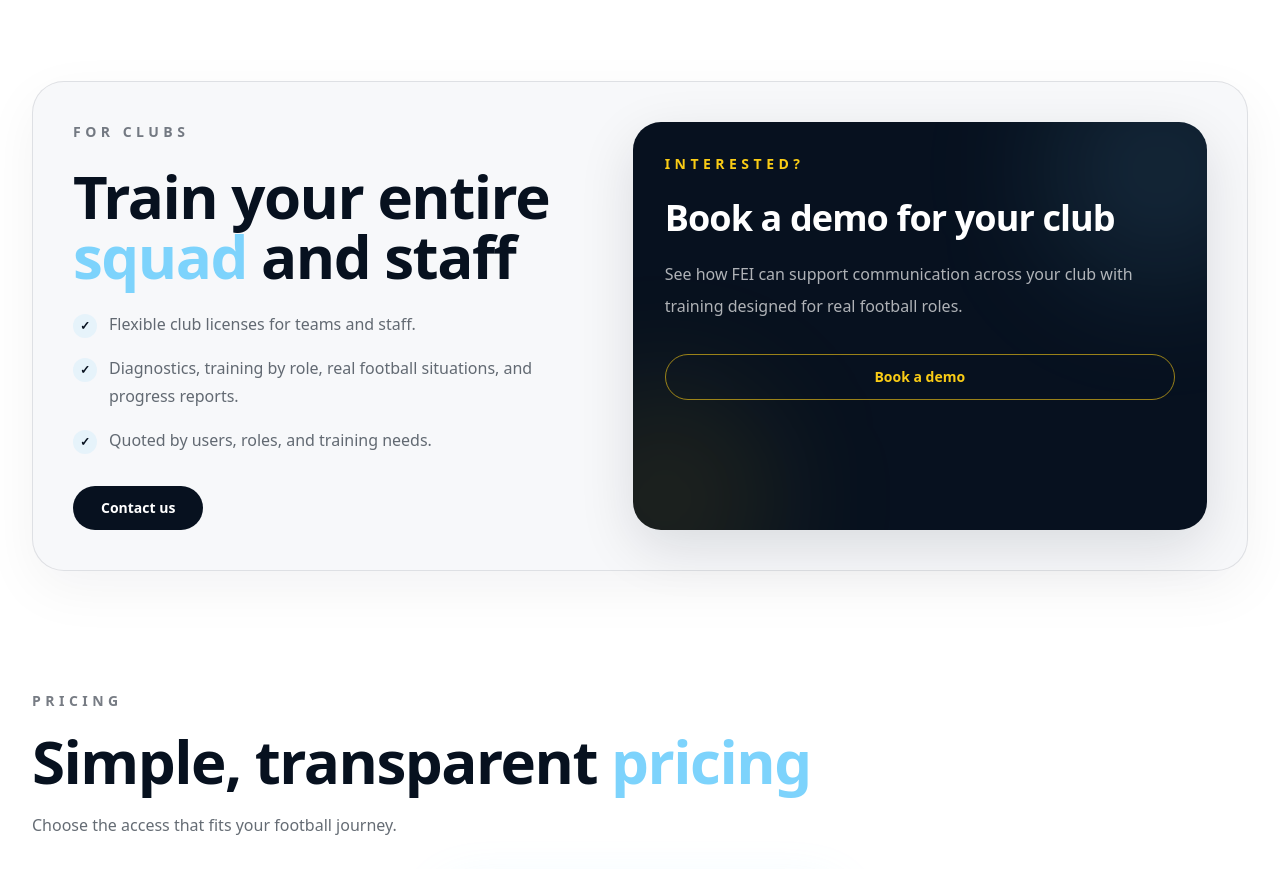
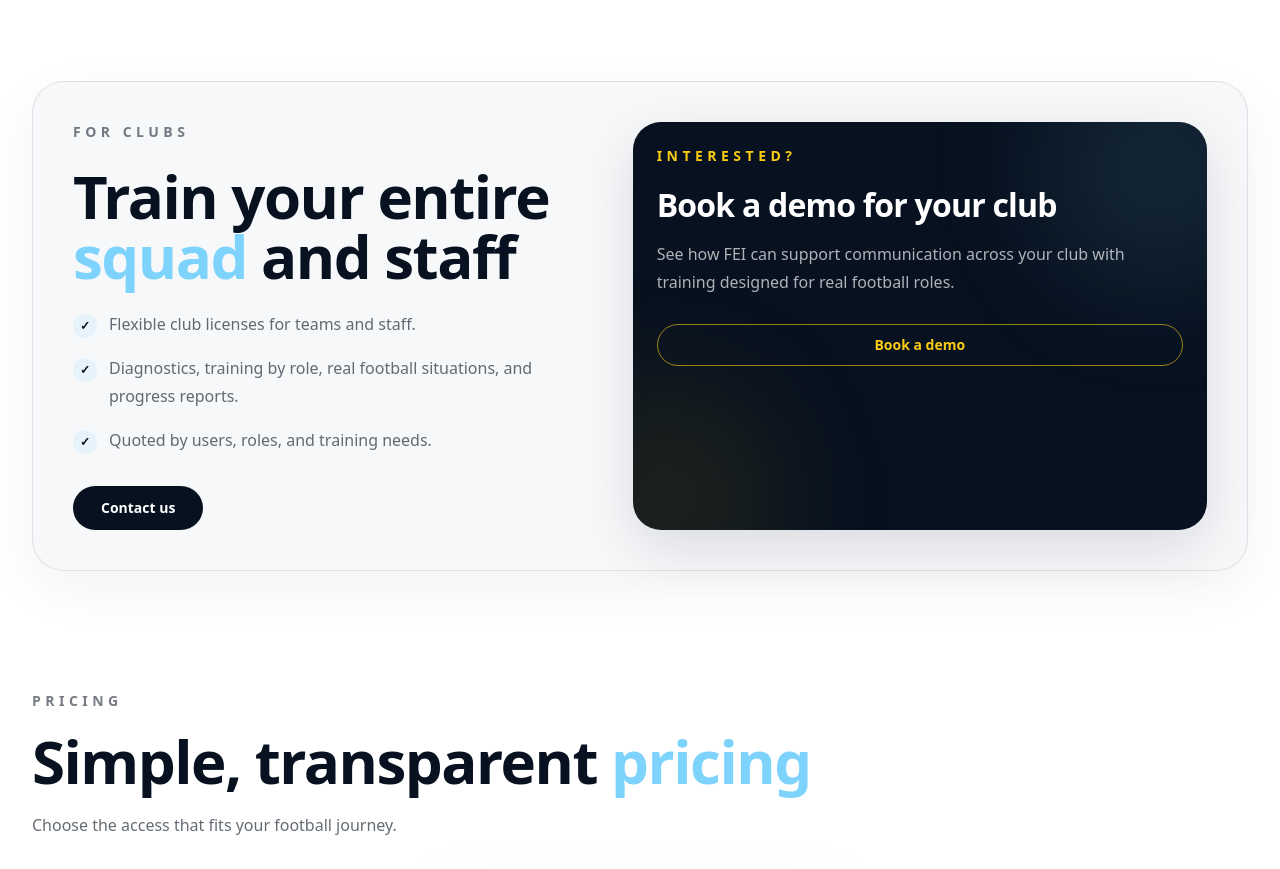
Before and after one commit to feifootball/fei-platform, a Next.js app: page / in a window 1280 px wide. Shown: the part 1980-2849 px from the top of the page. Built offline with nearby package versions, Linux system fonts and the light colour scheme.

Commit message:
Compact for clubs demo card

```diff
--- a/app/page.tsx
+++ b/app/page.tsx
@@ -552,7 +552,7 @@ export default function Home() {
                 </a>
               </div>
 
-              <div className="relative overflow-hidden rounded-[1.75rem] bg-fei-bg p-6 text-white shadow-[0_18px_55px_rgba(7,17,31,0.12)] sm:p-8">
+              <div className="relative overflow-hidden rounded-[1.75rem] bg-fei-bg p-5 text-white shadow-[0_18px_55px_rgba(7,17,31,0.12)] sm:p-6">
                 <div className="pointer-events-none absolute -right-16 -top-16 h-56 w-56 rounded-full bg-fei-sky/12 blur-3xl" />
                 <div className="pointer-events-none absolute -bottom-20 -left-20 h-56 w-56 rounded-full bg-fei-yellow/10 blur-3xl" />
 
@@ -561,11 +561,11 @@ export default function Home() {
                     {lang === "en" ? "INTERESTED?" : "¿TE INTERESA?"}
                   </p>
 
-                  <h3 className="mt-6 text-3xl font-black tracking-tight text-white sm:text-4xl">
+                  <h3 className="mt-5 text-3xl font-black tracking-tight text-white sm:text-[2rem]">
                     {lang === "en" ? "Book a demo for your club" : "Agenda una demo para tu club"}
                   </h3>
 
-                  <p className="mt-5 max-w-xl text-[15px] leading-7 text-white/68 sm:text-base sm:leading-8">
+                  <p className="mt-4 max-w-xl text-[15px] leading-7 text-white/68 sm:text-base">
                     {lang === "en"
                       ? "See how FEI can support communication across your club with training designed for real football roles."
                       : "Te mostramos cómo FEI puede ayudar a tu club a comunicarse mejor dentro y fuera de la cancha."}
@@ -573,7 +573,7 @@ export default function Home() {
 
                   <a
                     href="/contact"
-                    className="mt-8 inline-flex w-full items-center justify-center rounded-full border border-fei-yellow/60 px-7 py-3 text-sm font-bold text-fei-yellow transition duration-300 hover:-translate-y-0.5 hover:bg-fei-yellow hover:text-fei-bg"
+                    className="mt-7 inline-flex w-full items-center justify-center rounded-full border border-fei-yellow/60 px-7 py-2.5 text-sm font-bold text-fei-yellow transition duration-300 hover:-translate-y-0.5 hover:bg-fei-yellow hover:text-fei-bg"
                   >
                     {lang === "en" ? "Book a demo" : "Agendar demo"}
                   </a>
```
